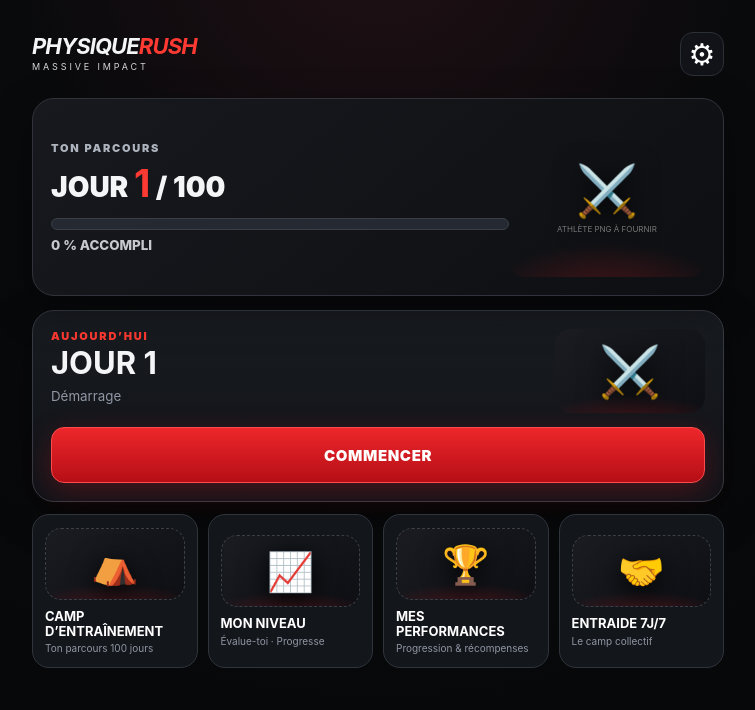
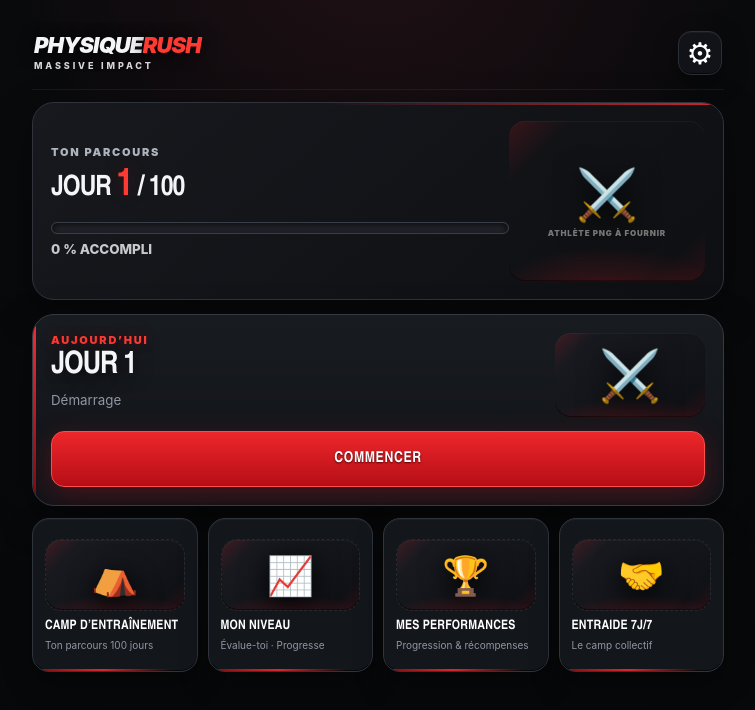
Before and after one commit to PhysiqueRUSH/PhysiqueRUSH---Massive-Impact-At-Home-, a website with bundled scripts: page index.html in a window 1280 px wide. Shown: the whole page, without its empty margins (262-1017 px from the left). Built offline with nearby package versions, Linux system fonts and the light colour scheme.

Commit message:
Active le nouveau thème visuel Impact

```diff
--- a/index.html
+++ b/index.html
@@ -3,7 +3,7 @@
 <head>
   <meta charset="utf-8">
   <meta name="viewport" content="width=device-width,initial-scale=1,viewport-fit=cover">
-  <meta name="theme-color" content="#090a0c">
+  <meta name="theme-color" content="#050506">
   <meta name="description" content="PhysiqueRUSH – Massive Impact : programme 100 jours, 15 minutes par jour.">
   <meta name="apple-mobile-web-app-capable" content="yes">
   <meta name="apple-mobile-web-app-status-bar-style" content="black-translucent">
@@ -12,6 +12,7 @@
   <link rel="apple-touch-icon" sizes="180x180" href="./assets/icons/apple-touch-icon-180.png">
   <link rel="icon" type="image/png" sizes="32x32" href="./assets/icons/icon-32.png">
   <link rel="stylesheet" href="./css/app.css">
+  <link rel="stylesheet" href="./css/impact-theme.css">
   <title>PhysiqueRUSH – Massive Impact</title>
 </head>
 <body>
```
